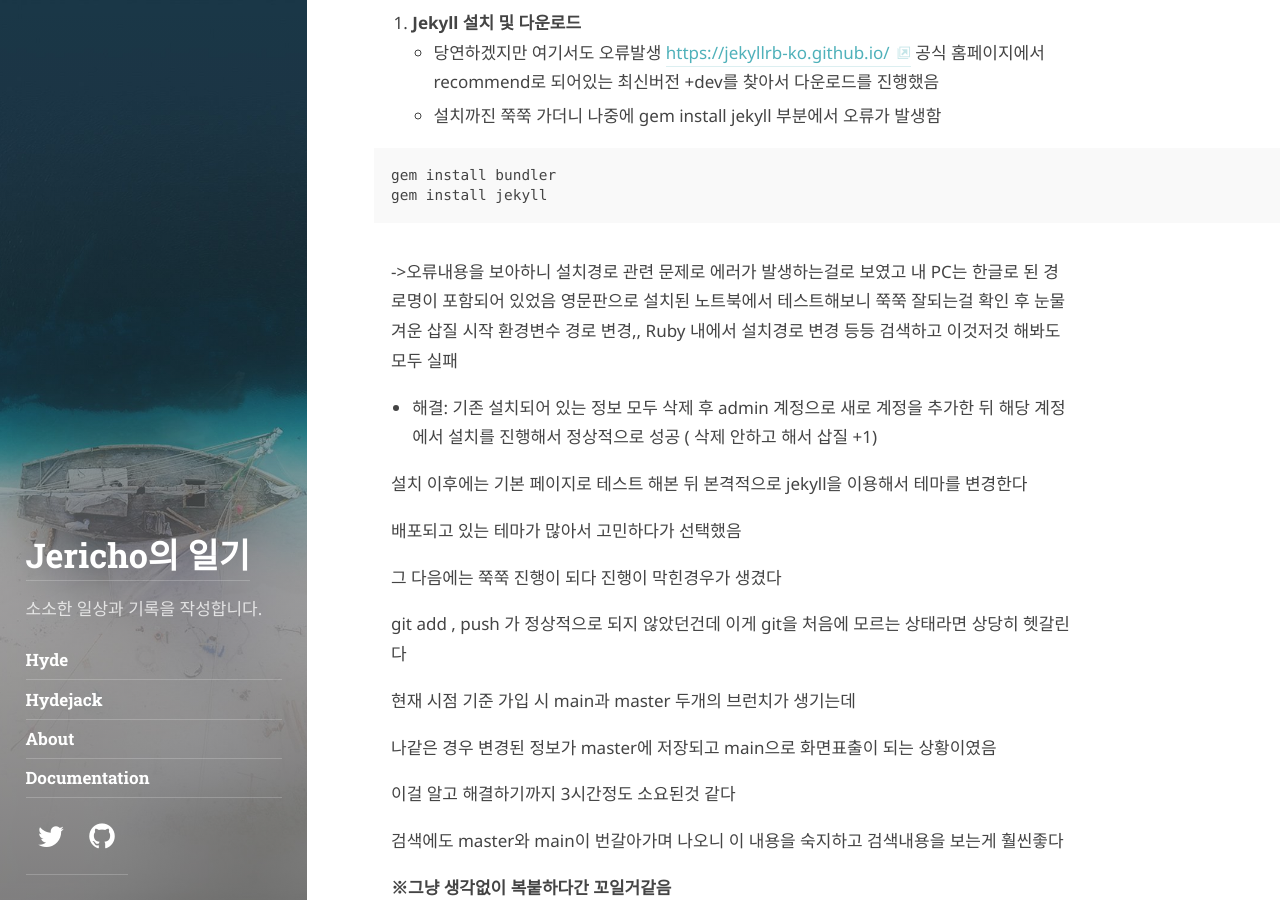
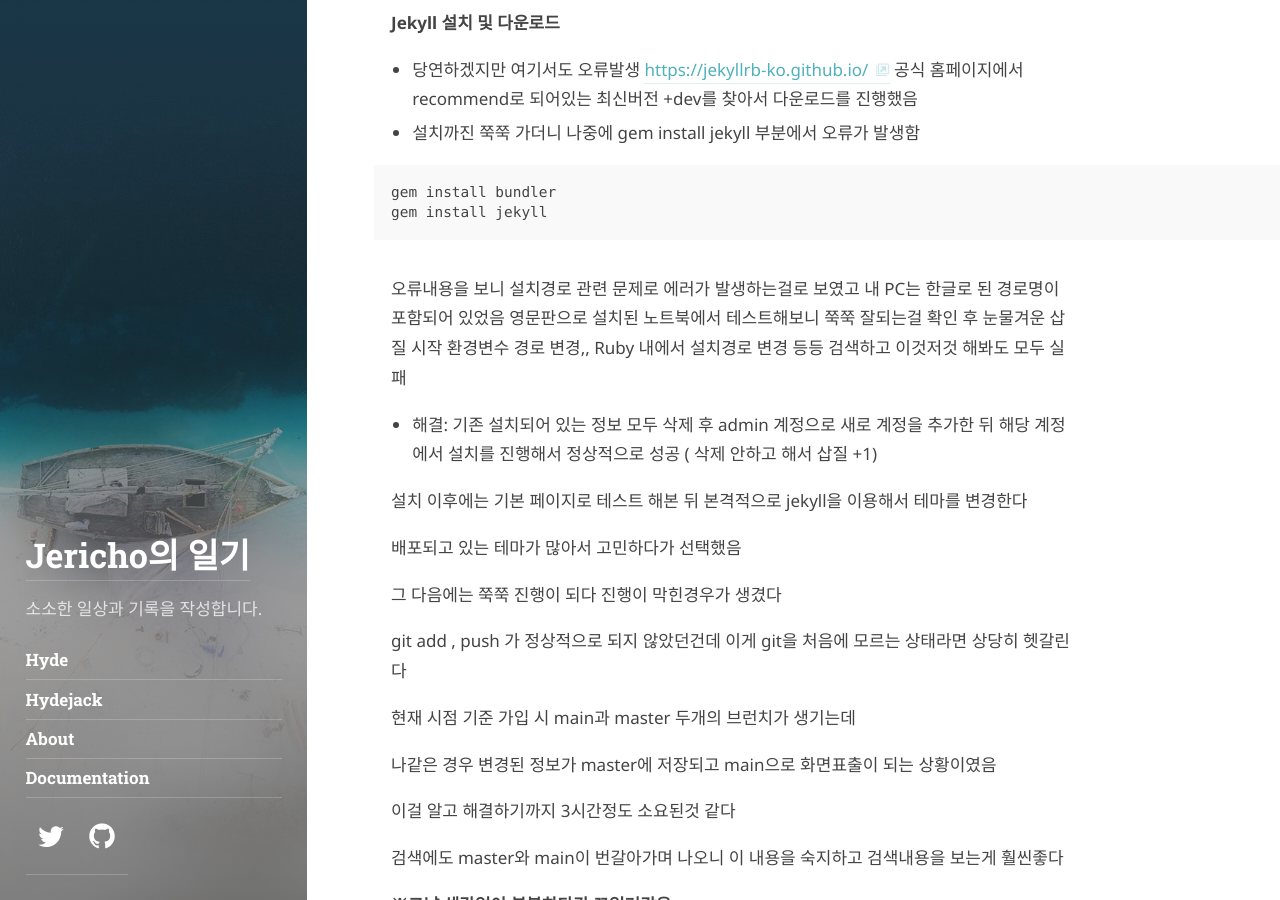
Before and after one commit to DevJericho/DevJericho.github.io, a Jekyll site: the page built from _posts/2023-04-16-first_post.md, in a window 1280 px wide and 900 px high, scrolled down 481 px. Built offline with Jekyll 4.4.1, drawn with Linux system fonts in a browser that asks for light colours; some web fonts are replaced.

Commit message:
change post

````diff
--- a/_posts/2023-04-16-first_post.md
+++ b/_posts/2023-04-16-first_post.md
@@ -24,7 +24,7 @@
 gem install jekyll
 ```
 
-->오류내용을 보아하니 설치경로 관련 문제로 에러가 발생하는걸로 보였고 내 PC는 한글로 된 경로명이 포함되어 있었음
+오류내용을 보니 설치경로 관련 문제로 에러가 발생하는걸로 보였고 내 PC는 한글로 된 경로명이 포함되어 있었음
 영문판으로 설치된 노트북에서 테스트해보니 쭉쭉 잘되는걸 확인 후 눈물겨운 삽질 시작
 환경변수 경로 변경,, Ruby 내에서 설치경로 변경 등등 검색하고 이것저것 해봐도 모두 실패
 - 해결: 기존 설치되어 있는 정보 모두 삭제 후 admin 계정으로 새로 계정을 추가한 뒤 해당 계정에서 설치를 진행해서 정상적으로 성공 ( 삭제 안하고 해서 삽질 +1)
````
Also changed, not shown: other parts of _posts/2023-04-16-first_post.md (+1 -1 lines).
